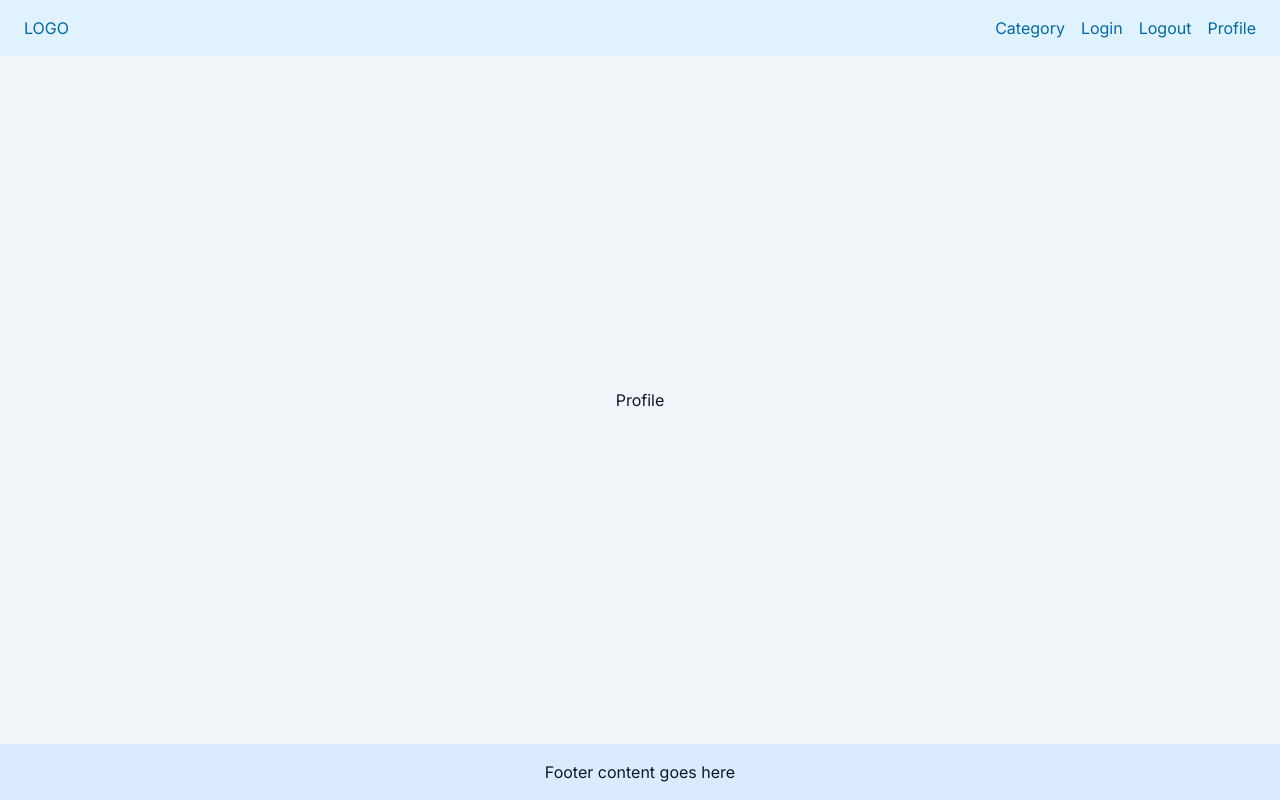
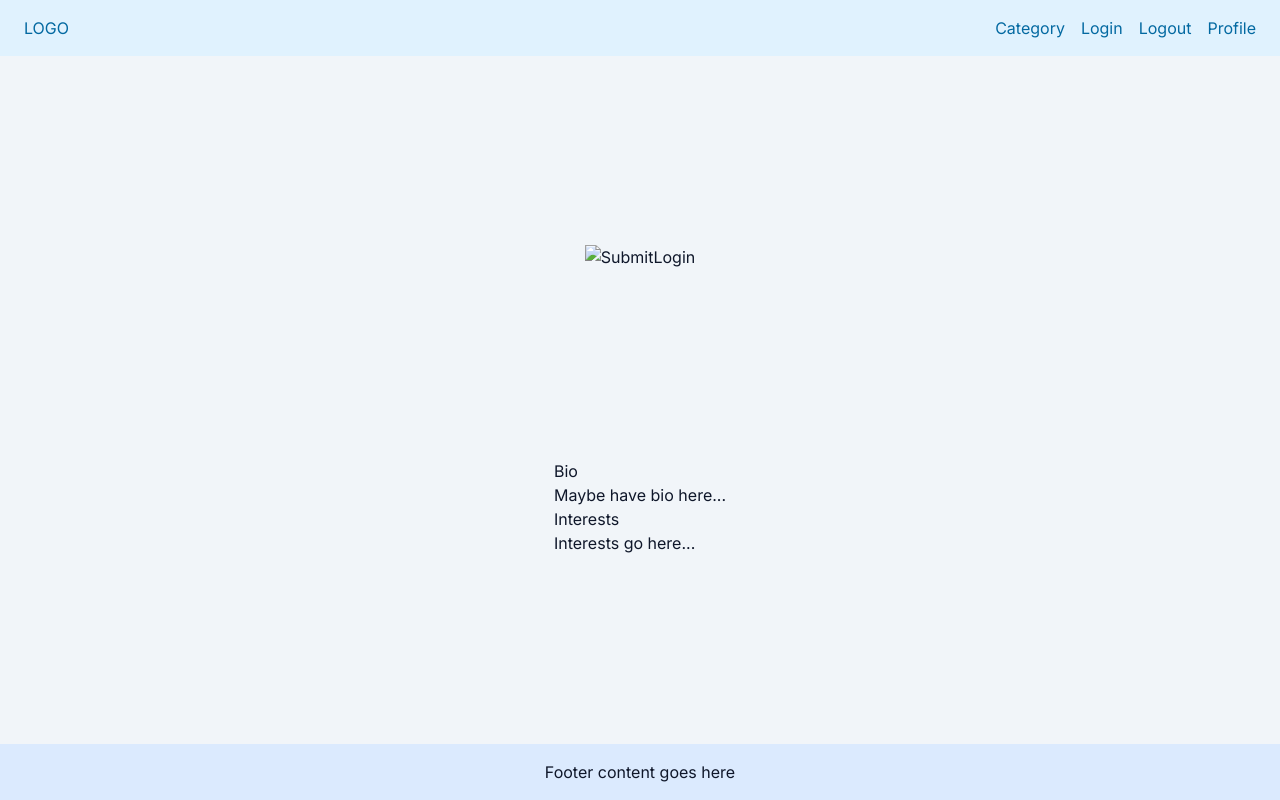
Before and after one commit to chingu-voyages/v48-tier3-team-20, a Next.js app in the folder event/: page /profile in a window 1280 px wide. Built offline with nearby package versions, Linux system fonts and the light colour scheme.

Commit message:
updated profile page
Threw together some ideas for JDX

```diff
--- a/event/src/app/profile/page.tsx
+++ b/event/src/app/profile/page.tsx
@@ -1,3 +1,52 @@
+'use client'
+import { FormEvent } from 'react'
+
+
+
 export default function Profile() {
-  return <p>Profile</p>;
+
+  //Things needed possibly (change if necessary)...
+  //Click profile picture to change it.
+  //Edit profile bio / interests.
+  //Display Bio / interests.
+  //Display joined events.
+  //Display hosted events.
+
+
+
+  //One idea for editing text fields. Maybe it's a bad idea...
+  var editable = false;
+  if("user is the profile page owner"){
+    editable = true;
+  }
+
+  async function handleImgSubmit(event: FormEvent<HTMLFormElement>) {
+    //This function is to change profile image.
+    event.preventDefault()
+
+  }
+
+
+
+  return (
+    //Not final form but just getting something written. Change freely.
+    <>
+      <form onSubmit={handleImgSubmit}>
+        <input type="image" name="image" />
+        <button type="submit">Login</button>
+      </form>
+    {/*
+    This bio thing can maybe be a component. Need to have props for the description.
+    Could also have a bit about interests (keywords used to suggest events). Could have
+    an "edit" button or automatically detect if user is the profile page owner and have contenteditable="true"
+
+    */}
+      <div>
+        <h1>Bio</h1>
+        <p contentEditable = {editable}>Maybe have bio here...</p>
+        <h2>Interests</h2>
+        <p contentEditable = {editable}>Interests go here...</p>
+      </div>
+    </>
+  )
 }
```
